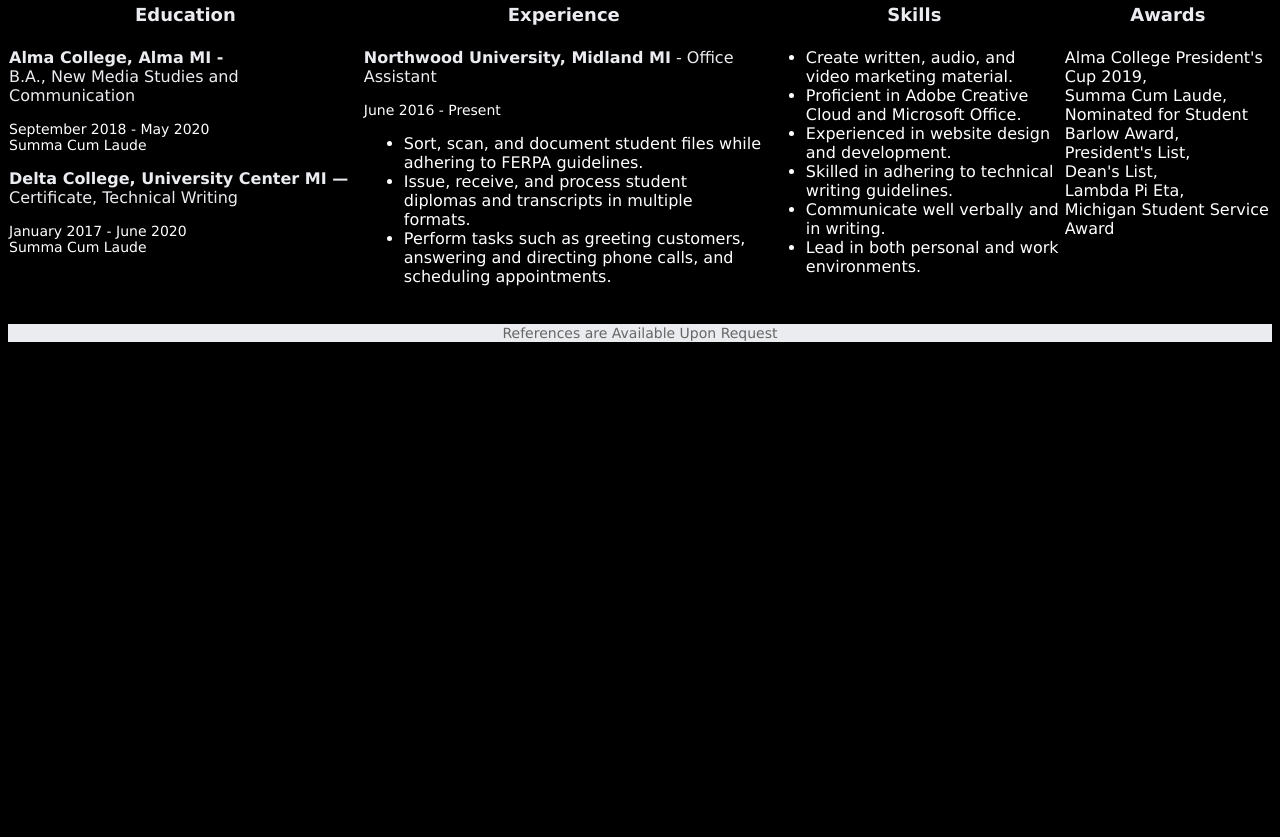
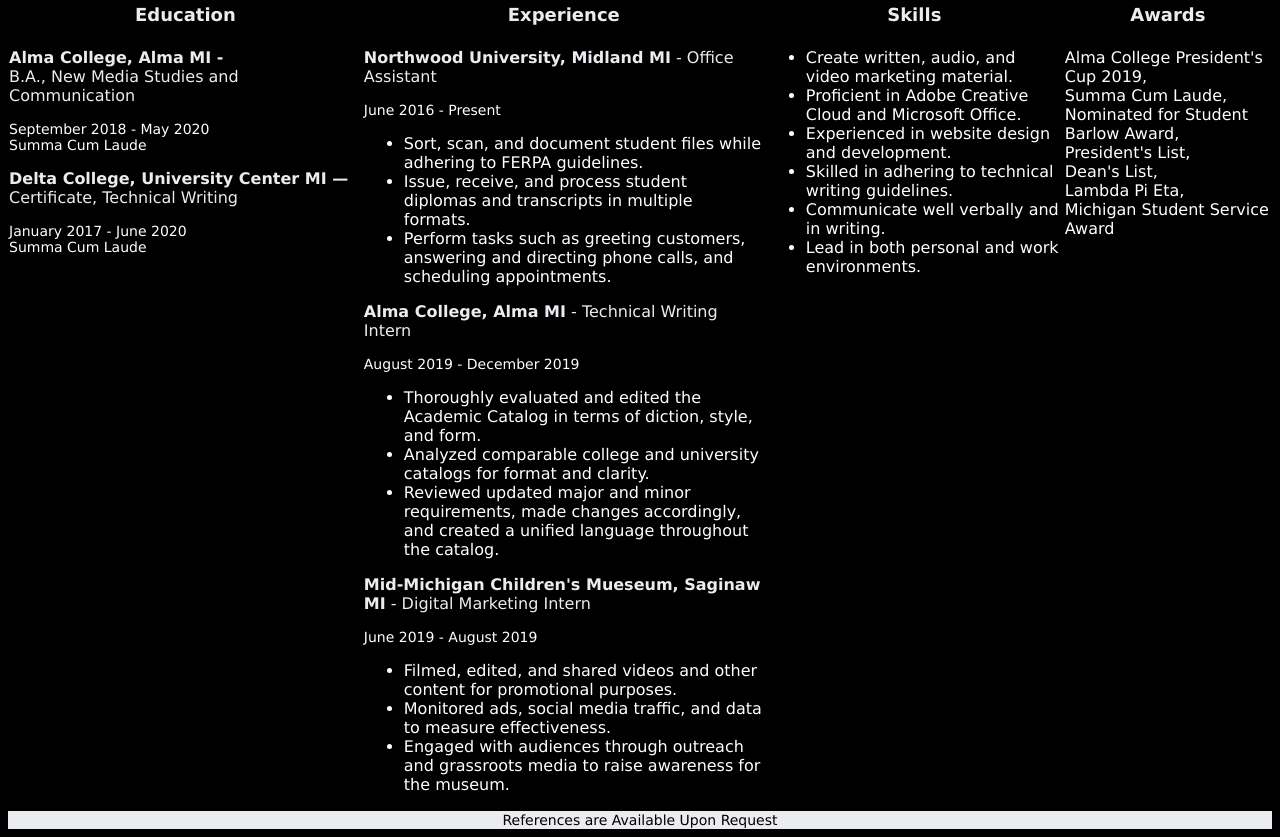
Before and after one commit to kayden1el/github.io, a plain HTML site: page index.html in a window 1280 px wide. Shown: the part 455-1292 px from the top of the page. Before the commit the page ends 805 px from the top, so only its background shows below. Drawn offline with Linux system fonts and the light colour scheme.

Commit message:
update2.0

```diff
--- a/index.html
+++ b/index.html
@@ -39,7 +39,7 @@ a:hover {
 }
 .style19 {
 	font-size: 14px;
-	color: #666666;
+	color: #000000;
 }
 </style>
 
@@ -112,7 +112,24 @@ a:hover {
         <li>Issue, receive, and process student diplomas and transcripts in multiple formats.  </li>
         <li>Perform tasks such as greeting customers, answering and directing phone calls, and scheduling appointments. </li>
 
-      </ul></td>
+      </ul>
+      <p class="style17"><strong>Alma College, Alma MI</strong> - Technical Writing Intern</p>
+      <p class="style18">August 2019 - December 2019</p>
+      <ul class="style9">
+        <li>Thoroughly evaluated and edited the Academic Catalog in terms of diction, style, and form.</li>
+        <li>Analyzed comparable college and university catalogs for format and clarity.</li>
+        <li>Reviewed updated major and minor requirements, made changes accordingly, and created a unified language throughout the catalog. </li>
+
+      </ul>
+      <p class="style17"><strong>Mid-Michigan Children's Mueseum, Saginaw MI</strong> - Digital Marketing Intern</p>
+      <p class="style18">June 2019 - August 2019 </p>
+      <ul class="style9">
+        <li>Filmed, edited, and shared videos and other content for promotional purposes.</li>
+        <li>Monitored ads, social media traffic, and data to measure effectiveness. </li>
+        <li>Engaged with audiences through outreach and grassroots media to raise awareness for the museum. </li>
+
+      </ul>
+    </td>
       <td valign="top" bgcolor="#000000"><ul class="style9">
         <li>Create written, audio, and video marketing material.</li>
         <li>Proficient in Adobe Creative Cloud and Microsoft Office.</li>
```
